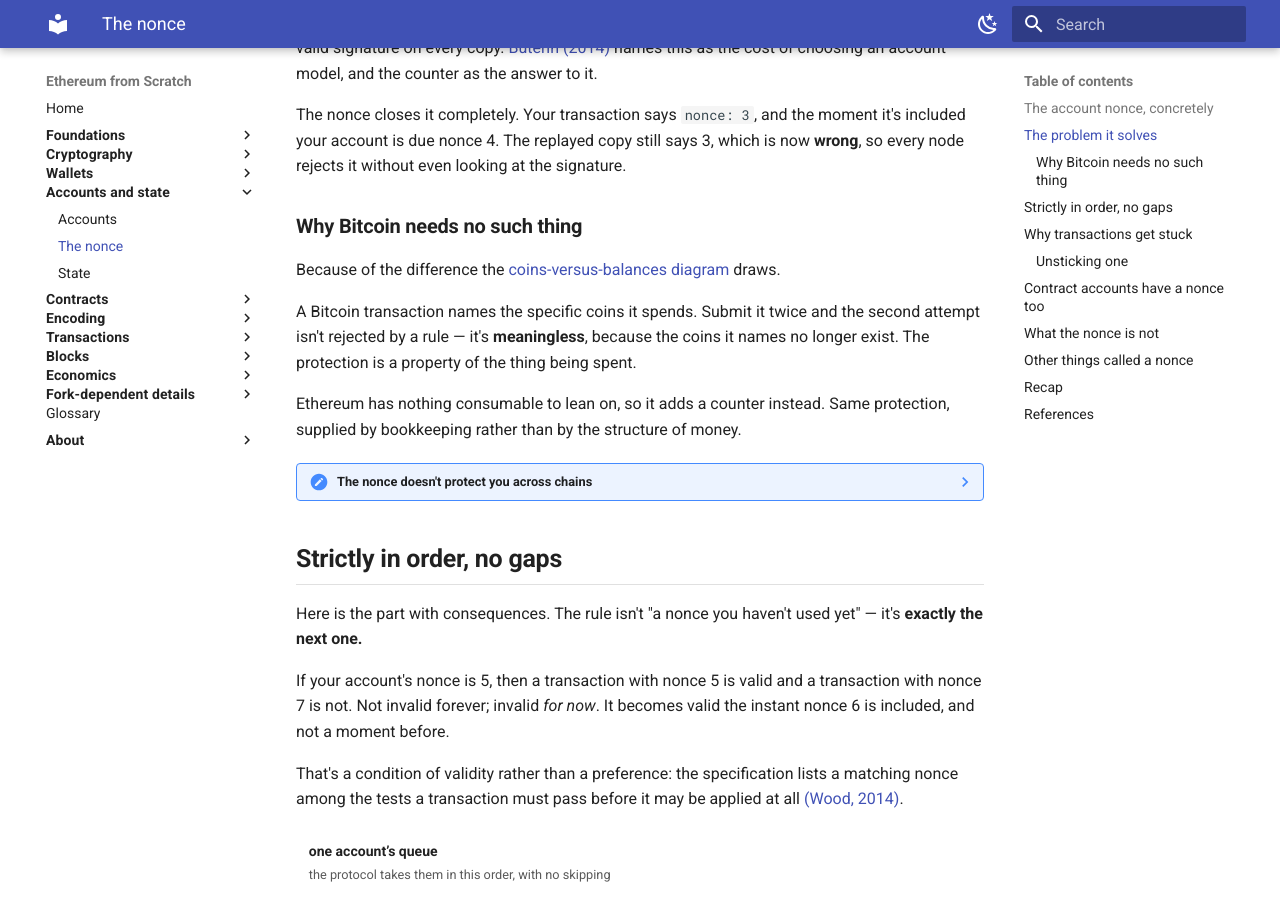
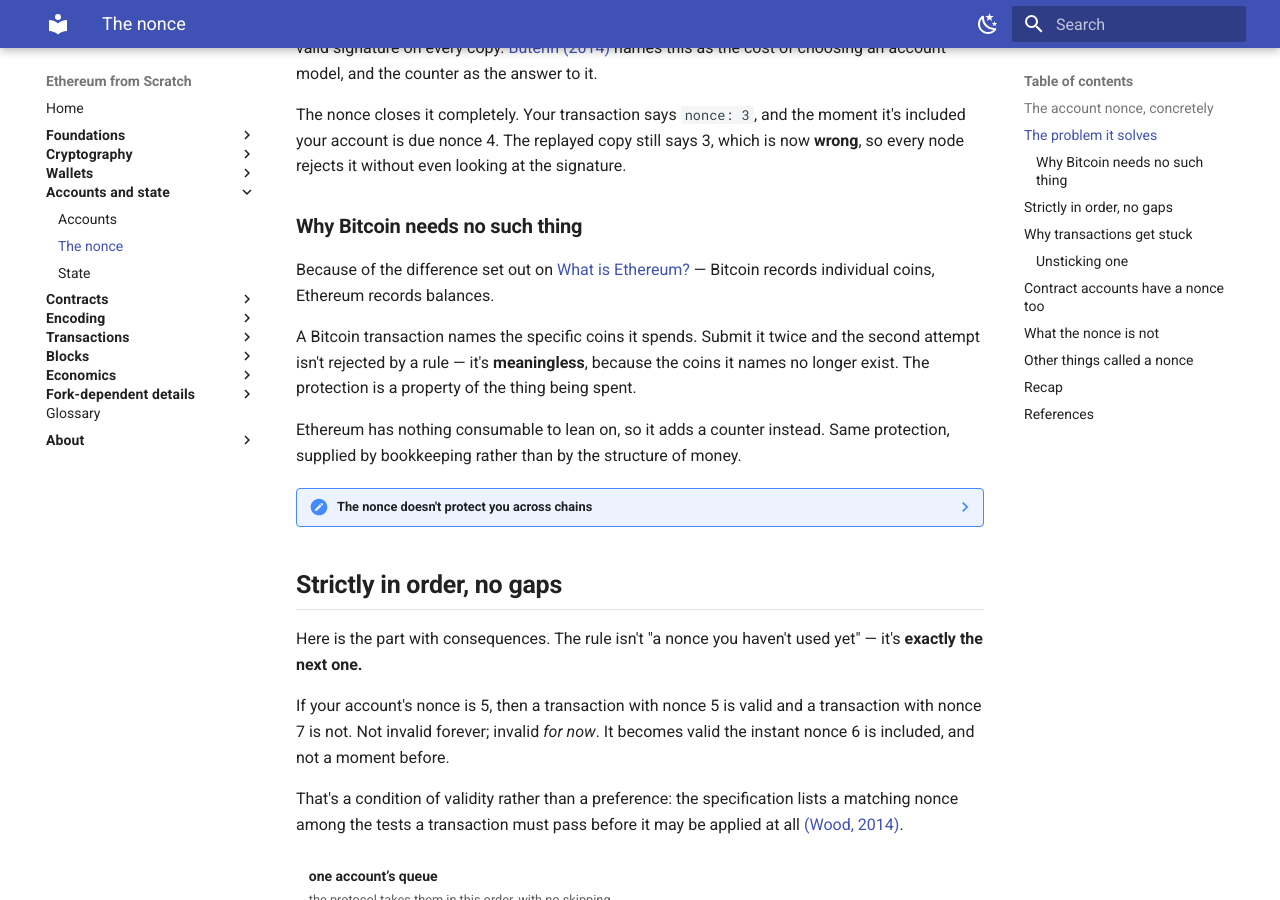
Before and after one commit to davide-stocco/ethereum-from-scratch, an MkDocs documentation site: the page built from docs/accounts/nonce.md, in a window 1280 px wide and 900 px high, scrolled down 1040 px. Built offline with MkDocs 1.6.1 and Material for MkDocs 9.7.7, drawn with Linux system fonts in a browser that asks for light colours.

Commit message:
Link the page, not the figure on it
A link reading "the coins-versus-balances diagram" promises to land on a
figure and lands on a page instead. Now names the page and states the
distinction inline, so the sentence works whether or not the reader
follows it - and survives the diagram being moved or redrawn.

Checked for other links whose text names a figure: none.

```diff
--- a/docs/accounts/nonce.md
+++ b/docs/accounts/nonce.md
@@ -55,7 +55,7 @@ The nonce closes it completely. Your transaction says `nonce: 3`, and the moment
 
 ### Why Bitcoin needs no such thing
 
-Because of the difference the [coins-versus-balances diagram](../foundations/what-is-ethereum.md) draws.
+Because of the difference set out on [What is Ethereum?](../foundations/what-is-ethereum.md) — Bitcoin records individual coins, Ethereum records balances.
 
 A Bitcoin transaction names the specific coins it spends. Submit it twice and the second attempt isn't rejected by a rule — it's **meaningless**, because the coins it names no longer exist. The protection is a property of the thing being spent.
 
```
